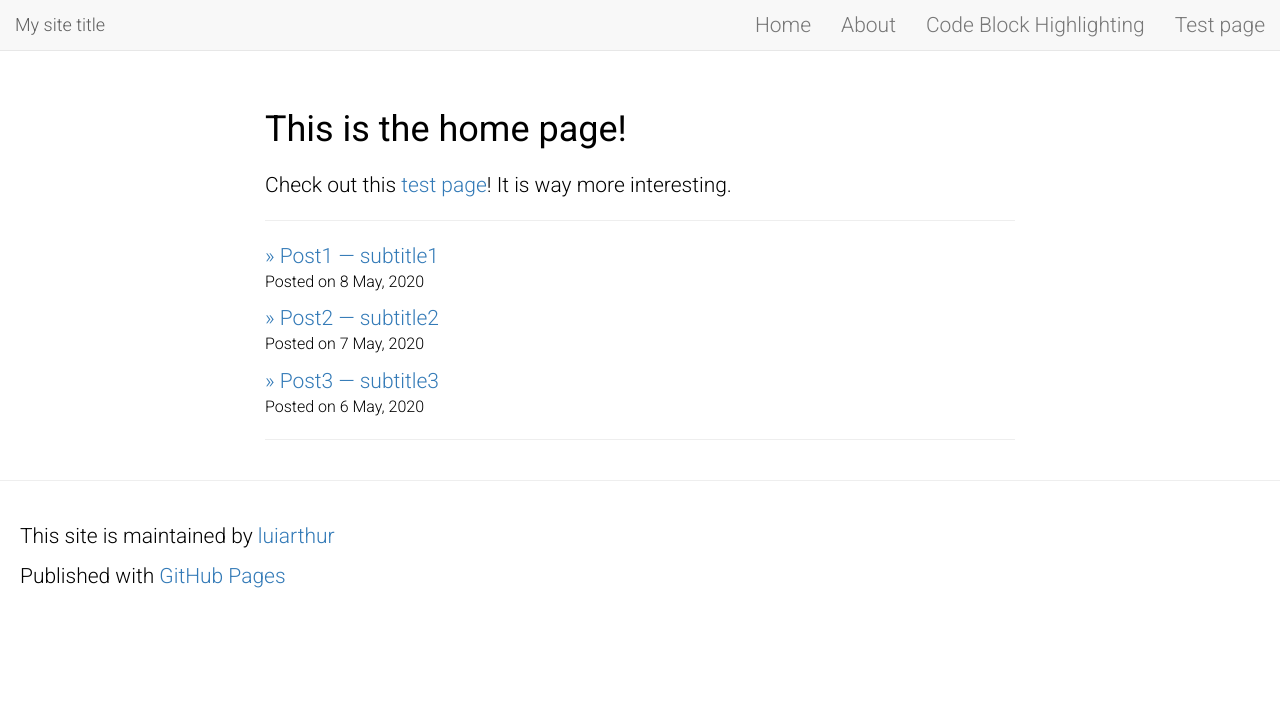
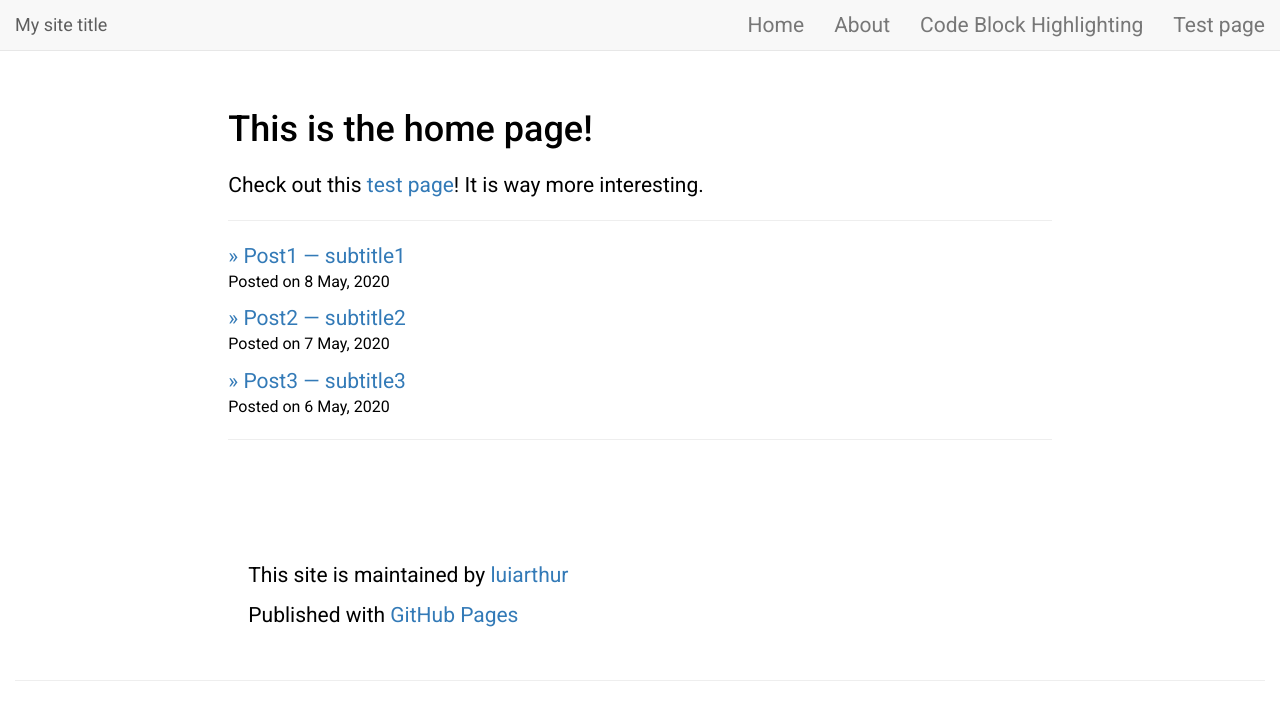
Before and after one commit to luiarthur/ghpage-template, a Jekyll site: the page built from docs/index.md, in a window 1280 px wide. Shown: the top 720 px of the page. Built offline with Jekyll 4.4.1, drawn with Linux system fonts in a browser that asks for light colours; nearby versions of some CDN libraries; comment, search, counter and statistics services are not loaded; our own code applies the rules of GitHub Pages for plain Markdown files.

Commit message:
updated look

```diff
--- a/docs/_layouts/default.html
+++ b/docs/_layouts/default.html
@@ -2,8 +2,9 @@
 <html lang="en">
 {% include head.html %}
 <body>
+  <div class="container-fluid">
     {% include nav.html %}
     {{ content }}
-    {% include footer.html %}
+  </div>
 </body>
 </html>
--- a/docs/_layouts/page.html
+++ b/docs/_layouts/page.html
@@ -6,15 +6,16 @@ layout: default
 </header>
 
 <!-- Main Content -->
-<div class="container">
-	<div class="row">
-		<div class="col-lg-8 col-lg-offset-2 col-md-10 col-md-offset-1">
-			{{ content }}
-      <hr>
-      <div id="disqus_thread"></div>
-      <noscript>Please enable JavaScript to view the <a href="https://disqus.com/?ref_noscript" rel="nofollow">comments powered by Disqus.</a></noscript>
-		</div>
+<div class="row">
+	<div class="col-lg-8 col-lg-offset-2 col-md-10 col-md-offset-1">
+		{{ content }}
+    <hr>
+    <div id="disqus_thread"></div>
+    {% include footer.html %}
+    <noscript>
+      Please enable JavaScript to view the
+      <a href="https://disqus.com/?ref_noscript" rel="nofollow">comments powered by Disqus.</a>
+    </noscript>
 	</div>
 </div>
-
 <hr>
--- a/docs/assets/css/main.css
+++ b/docs/assets/css/main.css
@@ -1,4 +1,4 @@
-@import url('https://fonts.googleapis.com/css2?family=Roboto:ital,wght@0,100;0,300;0,400;1,100;1,300;1,400&display=swap');
+@import url('https://fonts.googleapis.com/css2?family=Roboto:ital,wght@0,100;0,300;0,400;0,500;1,100;1,300;1,400;1,500&display=swap');
 @import url("https://maxcdn.bootstrapcdn.com/bootstrap/3.3.5/css/bootstrap.min.css");
 @import url("syntax-highlight.css");
 @import url("my-style.css");
--- a/docs/assets/css/my-style.css
+++ b/docs/assets/css/my-style.css
@@ -1,8 +1,11 @@
 :root {
   --main-font-family: 'Roboto', sans-serif;
-  --main-font-weight: 300;
-  --main-bold-font-weight: 400;
+  --main-font-weight: 400;
+  --main-bold-font-weight: 500;
   --main-font-size: 21px;
+}
+div#disqus_thread {
+  margin-top: 100px;
 }
 div#footer_wrap {
   padding: 20px;
--- a/docs/assets/js/main.js
+++ b/docs/assets/js/main.js
@@ -1,4 +1,4 @@
-import "https://code.jquery.com/jquery-3.2.1.slim.min.js";
-import "https://cdnjs.cloudflare.com/ajax/libs/popper.js/1.12.9/umd/popper.min.js";
+import 'https://code.jquery.com/jquery-3.5.1.min.js'
+// import "https://cdnjs.cloudflare.com/ajax/libs/popper.js/1.12.9/umd/popper.min.js";
 import "https://maxcdn.bootstrapcdn.com/bootstrap/3.3.5/js/bootstrap.min.js";
 import "./disqus.js";
```
